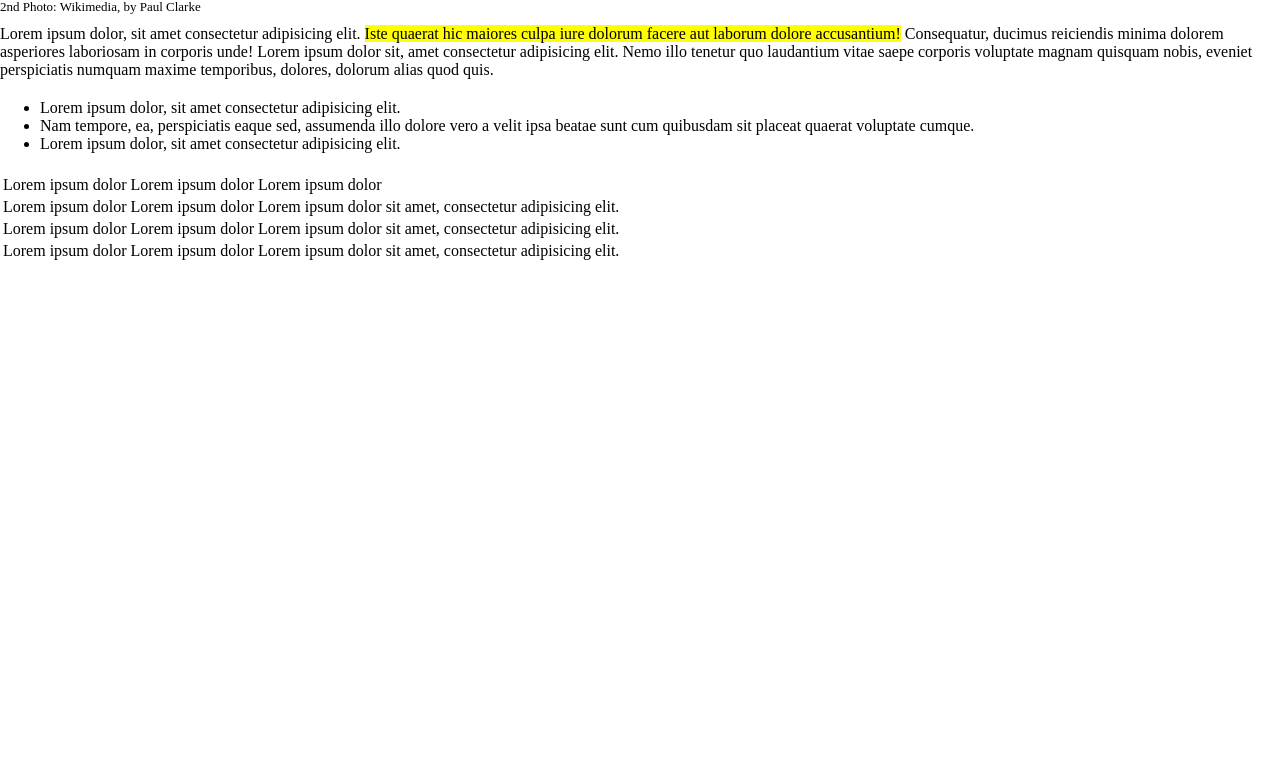
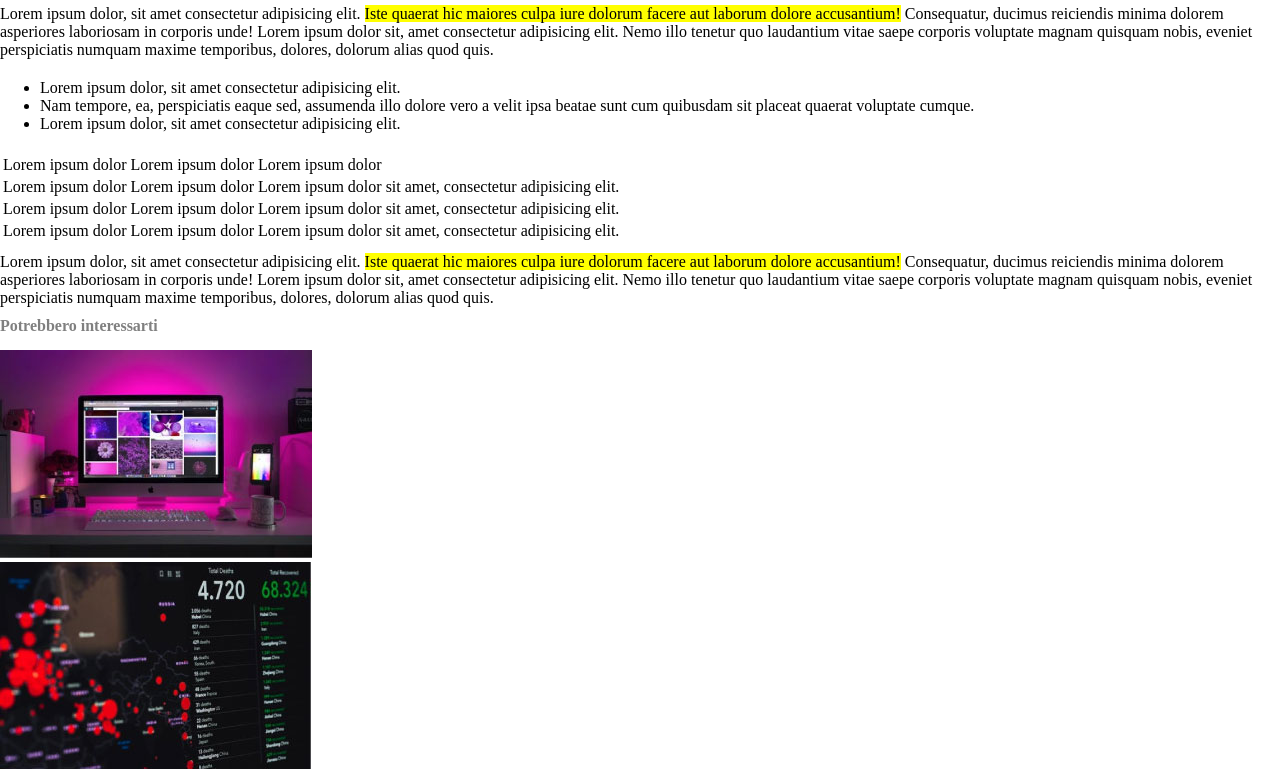
Before and after one commit to maricamola/html-css-booleaner, a plain HTML site: page index.html in a window 1280 px wide. Shown: the part 556-1329 px from the top of the page. Before the commit the page ends 819 px from the top, so only its background shows below. Drawn offline with Linux system fonts and the light colour scheme.

Commit message:
[4 commit]

```diff
--- a/css/style.css
+++ b/css/style.css
@@ -7,7 +7,7 @@ body{
 }
 
 header{
-  height: 100px;
+  height: 80px;
   background-color: #4EA0FF;
   background-image:url(../img/pattern.png);
 }
@@ -25,6 +25,7 @@ header{
 
 .lorem{
   margin-top: 10px;
+  margin-bottom: 10px;
 }
 
 .listalorem {
@@ -36,6 +37,10 @@ header{
 background-color: #FFFF00;
 }
 
-.table {
-  text-align: justify;
+.footer{
+  color: grey;
 }
+
+.monitor{
+margin-top: 15px;
+}
--- a/index.html
+++ b/index.html
@@ -74,10 +74,29 @@
       </tbody>
     </table>
 
+    <div class="lorem">
+      Lorem ipsum dolor, sit amet consectetur adipisicing elit. <span class="testoevidenziato"> Iste quaerat hic maiores culpa iure dolorum facere aut laborum dolore accusantium!</span> Consequatur, ducimus reiciendis minima dolorem asperiores laboriosam in corporis unde! Lorem ipsum dolor sit, amet consectetur adipisicing elit. Nemo illo tenetur quo laudantium vitae saepe corporis voluptate magnam quisquam nobis, eveniet perspiciatis numquam maxime temporibus, dolores, dolorum alias quod quis.
+      </div>
+
 
   </main>
 
-  <footer></footer>
+  <footer>
+
+    <span class="footer">
+      <strong>Potrebbero interessarti</strong>
+    </span>
+
+    <div class="monitor">
+      <img src="img/monitor.jpg" alt="monitor">
+    </div>
+
+    <div class="graph">
+      <img src="img/graph.jpg" alt="graph">
+    </div>
+
+
+  </footer>
 
 </body>
 </html>
```
